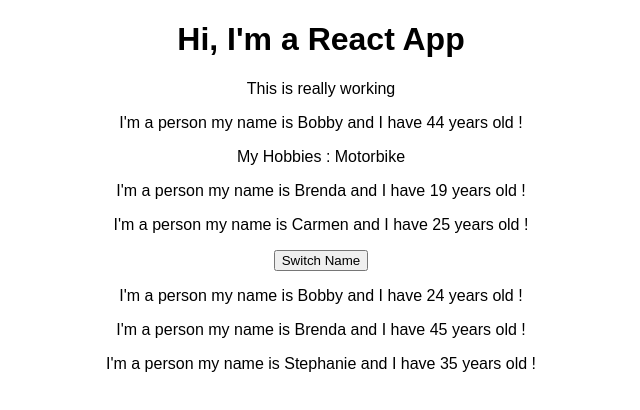
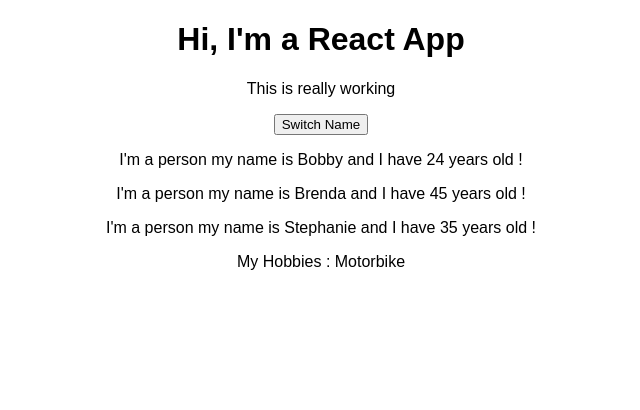
Before and after one commit to DOligex/react-complete-guide, a React (Create React App) app: page / in a window 1280 px wide. Shown: the top 410 px of the page, without its empty margins (319-959 px from the left). Built offline with nearby package versions, Linux system fonts and the light colour scheme.

Commit message:
using the useState() hook for state manipulation

```diff
--- a/src/App.js
+++ b/src/App.js
@@ -1,49 +1,52 @@
-import React, { Component } from 'react';
+import React, { useState } from 'react';
 import './App.css';
-
 // React components
 import Person from './Person/Person';
 
-class App extends Component {
-  state = {
+const app = props => {
+  const [personsState, setPersonsState] = useState({
     persons: [
       { name: 'Bobby', age: 24 },
       { name: 'Brenda', age: 45 },
       { name: 'Stephanie', age: 35 },
     ]
-  }
+  });
 
-  switchNameHandler = () => {
-    this.setState( {
+  const [otherState, setOtherState] = useState('some other value');
+  console.log(personsState, otherState);
+
+  const switchNameHandler = () => {
+    setPersonsState({
       persons: [
         { name: 'La pointe', age: 24 },
         { name: 'Brenda', age: 45 },
         { name: 'Stephanie', age: 55 },
-      ],
-      otherState: 'some other value'
-    }
-    )
-  }
-  render() {
+      ]
+    });
+  };
+
     return (
       <div className="App">
-      <h1> Hi, I'm a React App</h1>
-      <p>This is really working</p>
+        <h1> Hi, I'm a React App</h1>
+        <p>This is really working</p>
+        <button onClick={switchNameHandler}>Switch Name</button>
 
-      <Person name="Bobby" age="44">My Hobbies : Motorbike</Person>
-      <Person name="Brenda" age="19"></Person>
-      <Person name="Carmen" age="25"></Person>
-
-      <button onClick={this.switchNameHandler}>Switch Name</button>
-
-      <Person name={this.state.persons[0].name} age={this.state.persons[0].age}></Person>
-      <Person name={this.state.persons[1].name} age={this.state.persons[1].age}></Person>
-      <Person name={this.state.persons[2].name} age={this.state.persons[2].age}></Person>
+        <Person
+         name={personsState.persons[0].name}
+         age={personsState.persons[0].age}
+        />
+        <Person
+          name={personsState.persons[1].name}
+          age={personsState.persons[1].age}
+        />
+        <Person
+         name={personsState.persons[2].name}
+         age={personsState.persons[2].age}>
+         My Hobbies : Motorbike
+        </Person>
 
       </div>
       );
     }
 
-  }
-
-  export default App;
+  export default app;
```
